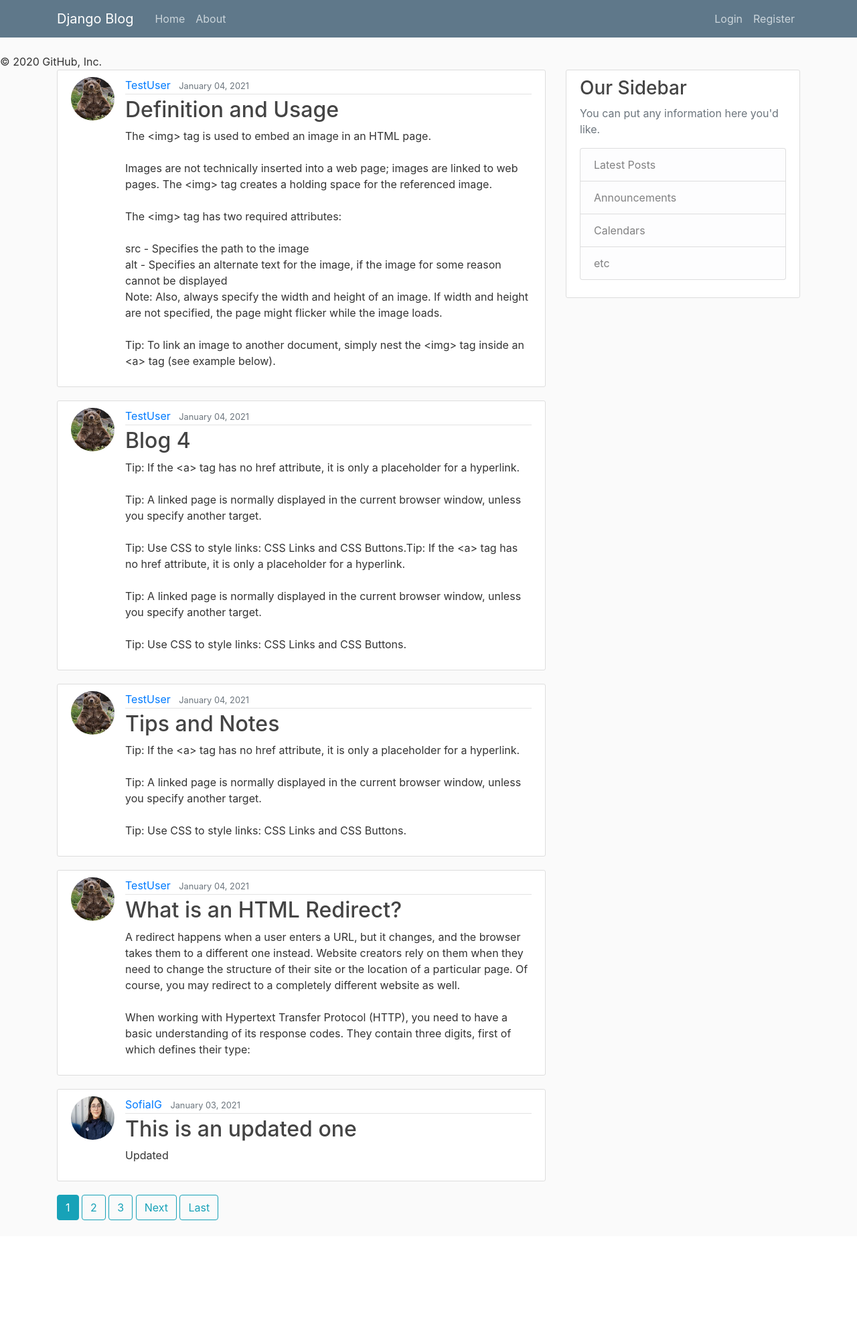
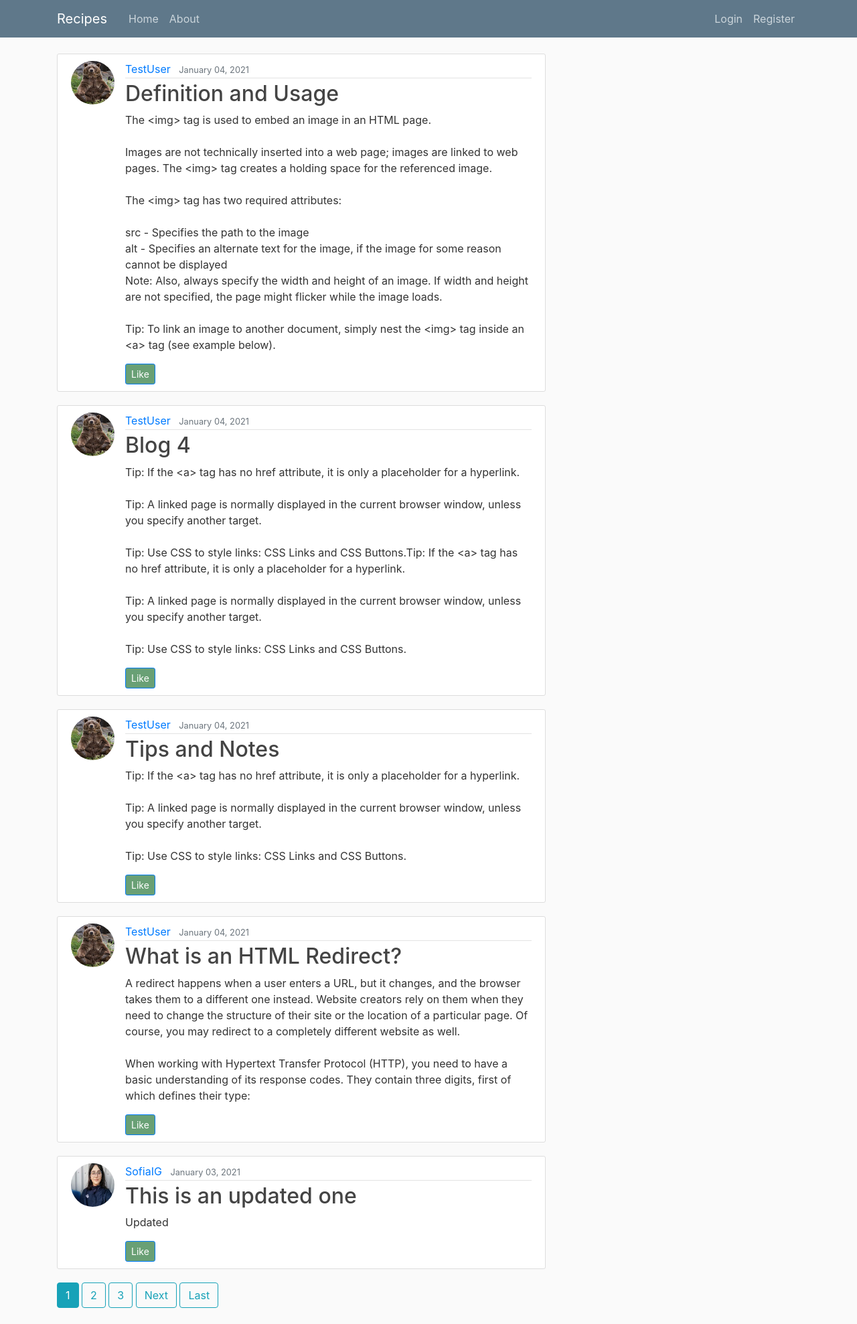
Before and after one commit to sofiaIG/Blog, a Django app: page / in a window 1280 px wide. Shown: the whole page at 67% size. Before the commit the page ends 1822 px from the top, so only its background shows below. Run offline with Django 3.2, Linux system fonts and the light colour scheme; data comes from the database, SQL or seed files in the repository; both versions use the stored data as it was after the commit; some libraries are stand-ins or nearby versions.

```diff
--- a/blog/models.py
+++ b/blog/models.py
@@ -9,6 +9,9 @@ class Post(models.Model):
     content = models.TextField()
     date_posted = models.DateTimeField(default=timezone.now)
     author = models.ForeignKey(User, on_delete=models.CASCADE)
+    likes = models.ManyToManyField(User, related_name='blog_post_likes')
+    image = models.ImageField(upload_to='blog_pics')
+
 
     def __str__(self):
         return(self.title)
--- a/blog/static/blog/main.css
+++ b/blog/static/blog/main.css
@@ -13,7 +13,7 @@ ul {
 }
 
 .bg-steel {
-  background-color: #5f788a;
+  background-color: #69a075;
 }
 
 .site-header .navbar-nav .nav-link {
--- a/blog/templates/blog/base.html
+++ b/blog/templates/blog/base.html
@@ -6,23 +6,22 @@
     <meta charset="utf-8">
     <meta name="viewport" content="width=device-width, initial-scale=1, shrink-to-fit=no">
 
-    <!-- Bootstrap CSS -->
+    <!-- Bootst8000rap CSS -->
     <link rel="stylesheet" href="https://maxcdn.bootstrapcdn.com/bootstrap/4.0.0/css/bootstrap.min.css" integrity="sha384-Gn5384xqQ1aoWXA+058RXPxPg6fy4IWvTNh0E263XmFcJlSAwiGgFAW/dAiS6JXm" crossorigin="anonymous">
 
     <link rel="stylesheet" href="{% static 'blog/main.css' %}">
 
     <meta charset="UTF-8">
-    {% if title %}
-    <title>Django Blog - {{title}}</title>
-    {% else %}
-    <title>Django Blog</title>
-    {% endif %}
+
+    <title>Recipes</title>
+
+
 </head>
 <body>
 <header class="site-header">
   <nav class="navbar navbar-expand-md navbar-dark bg-steel fixed-top">
     <div class="container">
-      <a class="navbar-brand mr-4" href="{% url 'blog-home'%}">Django Blog</a>
+      <a class="navbar-brand mr-4" href="{% url 'blog-home'%}">Recipes</a>
       <button class="navbar-toggler" type="button" data-toggle="collapse" data-target="#navbarToggle" aria-controls="navbarToggle" aria-expanded="false" aria-label="Toggle navigation">
       <span class="navbar-toggler-icon"></span>
       </button>
@@ -44,9 +43,10 @@
         </div>
       </div>
     </div>
+
   </nav>
 </header>
-© 2020 GitHub, Inc.
+
 
 
 <main role="main" class="container">
@@ -61,18 +61,6 @@
       {% endif %}
       {% block content %}{% endblock %}
     </div>
-    <div class="col-md-4">
-      <div class="content-section">
-        <h3>Our Sidebar</h3>
-        <p class='text-muted'>You can put any information here you'd like.
-          <ul class="list-group">
-            <li class="list-group-item list-group-item-light">Latest Posts</li>
-            <li class="list-group-item list-group-item-light">Announcements</li>
-            <li class="list-group-item list-group-item-light">Calendars</li>
-            <li class="list-group-item list-group-item-light">etc</li>
-          </ul>
-        </p>
-      </div>
     </div>
   </div>
 </main>
--- a/blog/templates/blog/home.html
+++ b/blog/templates/blog/home.html
@@ -9,7 +9,15 @@
               <small class="text-muted">{{ post.date_posted| date:"F d, Y" }}</small>
             </div>
             <h2><a class="article-title" href="{% url 'post-detail' post.id %}">{{ post.title }}</a></h2>
+
+
             <p class="article-content">{{ post.content }}</p>
+                 <form action = "{% url 'like-post' post.pk%}" method = "POST">
+          {% csrf_token %}
+          <button type="submit", name = "post_id", value = "{{ post.id }}", class = "btn btn-primary btn-sm" style="background-color: #69a075!important">Like</button>
+
+
+      </form>
            </div>
         </article>
     {% endfor %}
@@ -36,4 +44,5 @@
 
 
     {% endif %}
+
 {% endblock content%}
--- a/blog/urls.py
+++ b/blog/urls.py
@@ -1,5 +1,5 @@
 from django.urls import path
-from .views import PostListView, PostDetailView, PostCreateView, PostUpdateView, PostDeleteView, UserPostListView
+from .views import PostListView, PostDetailView, PostCreateView, PostUpdateView, PostDeleteView, UserPostListView, LikeView
 from . import views
 
 
@@ -10,5 +10,6 @@ urlpatterns = [
     path('post/new/', PostCreateView.as_view(), name='post-create'),
     path('post/<int:pk>/update', PostUpdateView.as_view(), name='post-update'),
     path('post/<int:pk>/delete', PostDeleteView.as_view(), name='post-delete'),
+    path('like/<int:pk>', LikeView, name = "like-post"),
     path('about/', views.about, name='blog-about')
 ]
--- a/blog/views.py
+++ b/blog/views.py
@@ -2,8 +2,10 @@ from django.shortcuts import render, get_object_or_404
 from django.views.generic import ListView, DetailView, CreateView, UpdateView, DeleteView
 from django.contrib.auth.mixins import LoginRequiredMixin, UserPassesTestMixin
 from django.contrib.auth.models import User
+from django.urls import reverse
 from .models import Post
-
+from django.http import HttpResponseRedirect
+from django import forms
 
 def home(request):
     context = {
@@ -11,12 +13,17 @@ def home(request):
     }
     return render(request, 'blog/home.html', context)
 
+
+
+
 class PostListView(ListView):
     model = Post
     template_name = 'blog/home.html'
     context_object_name = 'posts'
     ordering = ['-date_posted']
     paginate_by = 5
+
+
 
 class UserPostListView(ListView):
     model = Post
@@ -33,9 +40,22 @@ class PostDetailView(DetailView):
     model = Post
 
 
+class PostImageView(forms.ModelForm):
+    model = Post
+    fields = ['name', 'Recipe_Main_Img']
+
+
+
+def LikeView(request, pk):
+    post = get_object_or_404(Post, id= request.POST.get('post_id'))
+    post.likes.add(request.user)
+    return HttpResponseRedirect(reverse('blog-home', kwargs= {'pk':post.pk} ))
+
+
+
 class PostCreateView(LoginRequiredMixin, CreateView):
     model = Post
-    fields = ['title', 'content']
+    fields = ['title', 'content', 'image']
 
     def form_valid(self, form):
         form.instance.author = self.request.user
@@ -43,7 +63,7 @@ class PostCreateView(LoginRequiredMixin, CreateView):
 
 class PostUpdateView( LoginRequiredMixin, UserPassesTestMixin, UpdateView):
     model = Post
-    fields = ['title', 'content']
+    fields = ['title', 'content', 'image']
 
 
     def form_valid(self, form):
```
Also changed, not shown: blog/migrations/0002_post_likes.py (added), blog/migrations/0003_auto_20210127_1550.py (added), blog/migrations/0004_post_image.py (added), db.sqlite3 (added).
